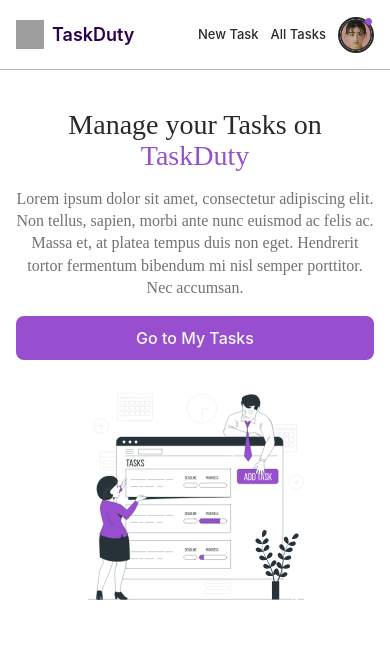
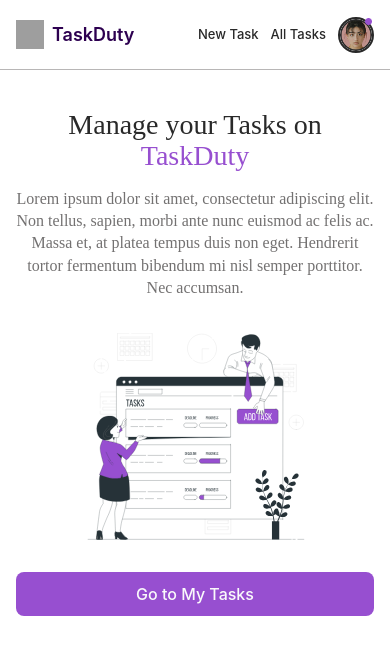
Before and after one commit to idowuifeoluwa04-star/personal-task-manager, a React (Vite) app in the folder client/: page / in a window 390 px wide. Shown: the top 654 px of the page. Built offline with nearby package versions, Linux system fonts and the light colour scheme; grey boxes are pictures that could not be loaded; a web font is replaced by a local one.

Commit message:
Fix cover page mobile order: image between text and button

```diff
--- a/client/src/pages/CoverPage.tsx
+++ b/client/src/pages/CoverPage.tsx
@@ -9,20 +9,22 @@ const CoverPage = () => {
     <div>
       <Navbar />
       <div className="flex flex-col md:flex-row items-center justify-between px-4 md:px-10 xl:px-[100px] 2xl:px-[170px] pt-10 md:pt-[60px] xl:pt-[81px] gap-8 md:gap-10">
-        <div className="flex flex-col gap-4 sm:gap-5 md:gap-[21px] max-w-[535px] text-center md:text-left">
+        <div className="contents md:flex md:flex-col md:gap-[21px] md:max-w-[535px]">
+          <div className="order-1 flex flex-col gap-4 sm:gap-5 md:gap-[21px] text-center md:text-left">
             <h1 className="font-['Signika_Negative'] font-medium text-[28px] sm:text-[36px] md:text-[50px] leading-[110%] md:leading-[100%] text-[#292929]">
               Manage your Tasks on{" "}
               <span className="text-[#974FD0]">TaskDuty</span>
             </h1>
             <p className="font-['Signika_Negative'] font-normal text-[16px] sm:text-[18px] md:text-[24px] leading-[140%] md:leading-[100%] text-[#737171]">
-            Lorem ipsum dolor sit amet, consectetur adipiscing elit. Non tellus,
-            sapien, morbi ante nunc euismod ac felis ac. Massa et, at platea
-            tempus duis non eget. Hendrerit tortor fermentum bibendum mi nisl
-            semper porttitor. Nec accumsan.
+              Lorem ipsum dolor sit amet, consectetur adipiscing elit. Non
+              tellus, sapien, morbi ante nunc euismod ac felis ac. Massa et, at
+              platea tempus duis non eget. Hendrerit tortor fermentum bibendum
+              mi nisl semper porttitor. Nec accumsan.
             </p>
+          </div>
           <button
             onClick={() => navigate("/my-tasks")}
-            className="w-full sm:w-fit mx-auto md:mx-0 rounded-[8px] bg-[#974FD0] hover:bg-[#7e3fb0] cursor-pointer text-[#FAF9FB] font-medium text-[16px] sm:text-[18px] md:text-[24px] px-[20px] py-[10px] md:px-[25px]"
+            className="order-3 w-full sm:w-fit mx-auto md:mx-0 rounded-[8px] bg-[#974FD0] hover:bg-[#7e3fb0] cursor-pointer text-[#FAF9FB] font-medium text-[16px] sm:text-[18px] md:text-[24px] px-[20px] py-[10px] md:px-[25px]"
           >
             Go to My Tasks
           </button>
@@ -30,7 +32,7 @@ const CoverPage = () => {
         <img
           src={illustration}
           alt="Task management illustration"
-          className="w-[220px] h-[208px] sm:w-[320px] sm:h-[303px] md:w-[418.56px] md:h-[396.2px]"
+          className="order-2 w-[220px] h-[208px] sm:w-[320px] sm:h-[303px] md:w-[418.56px] md:h-[396.2px]"
         />
       </div>
     </div>
```
Lines whose indentation alone changed are shown as unchanged.
